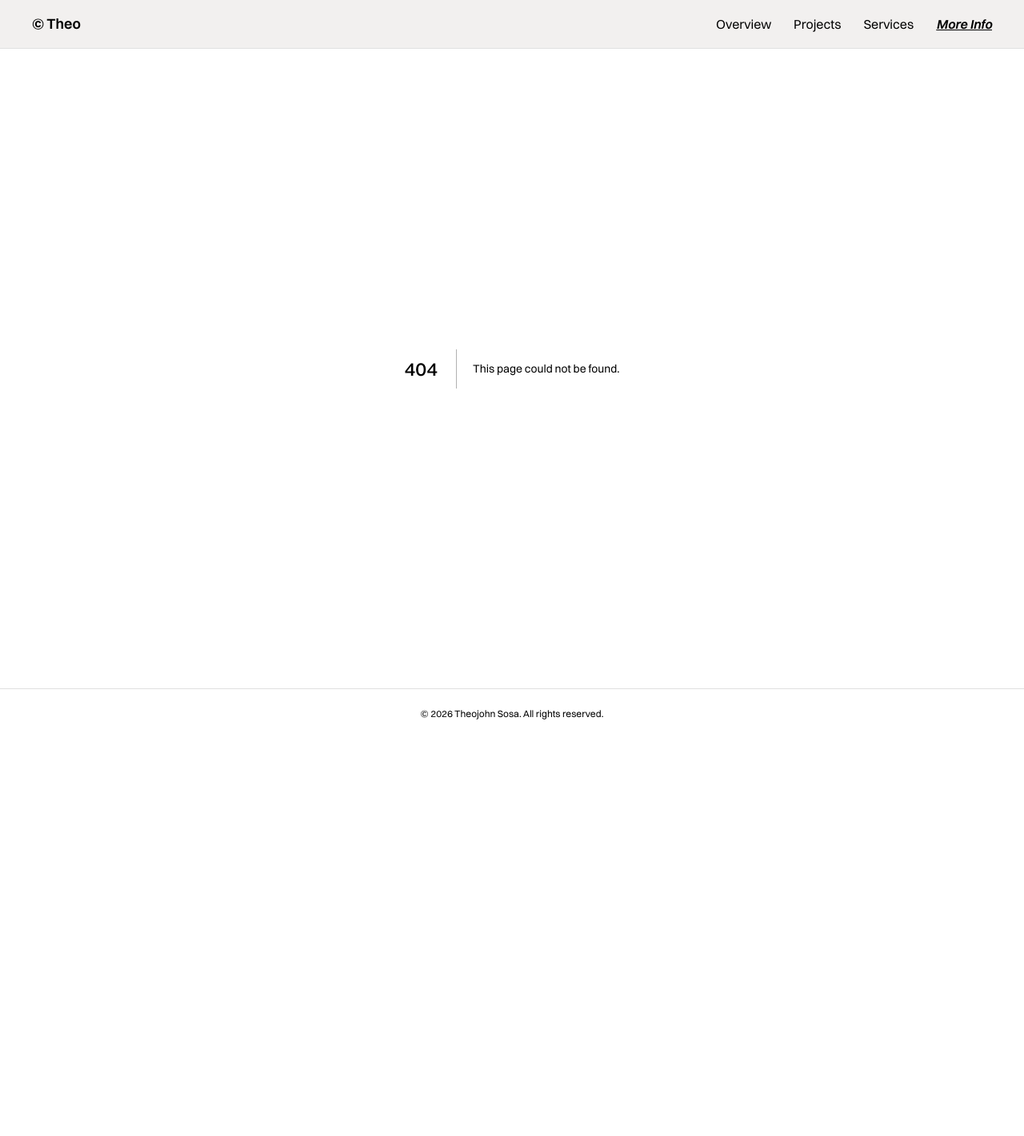
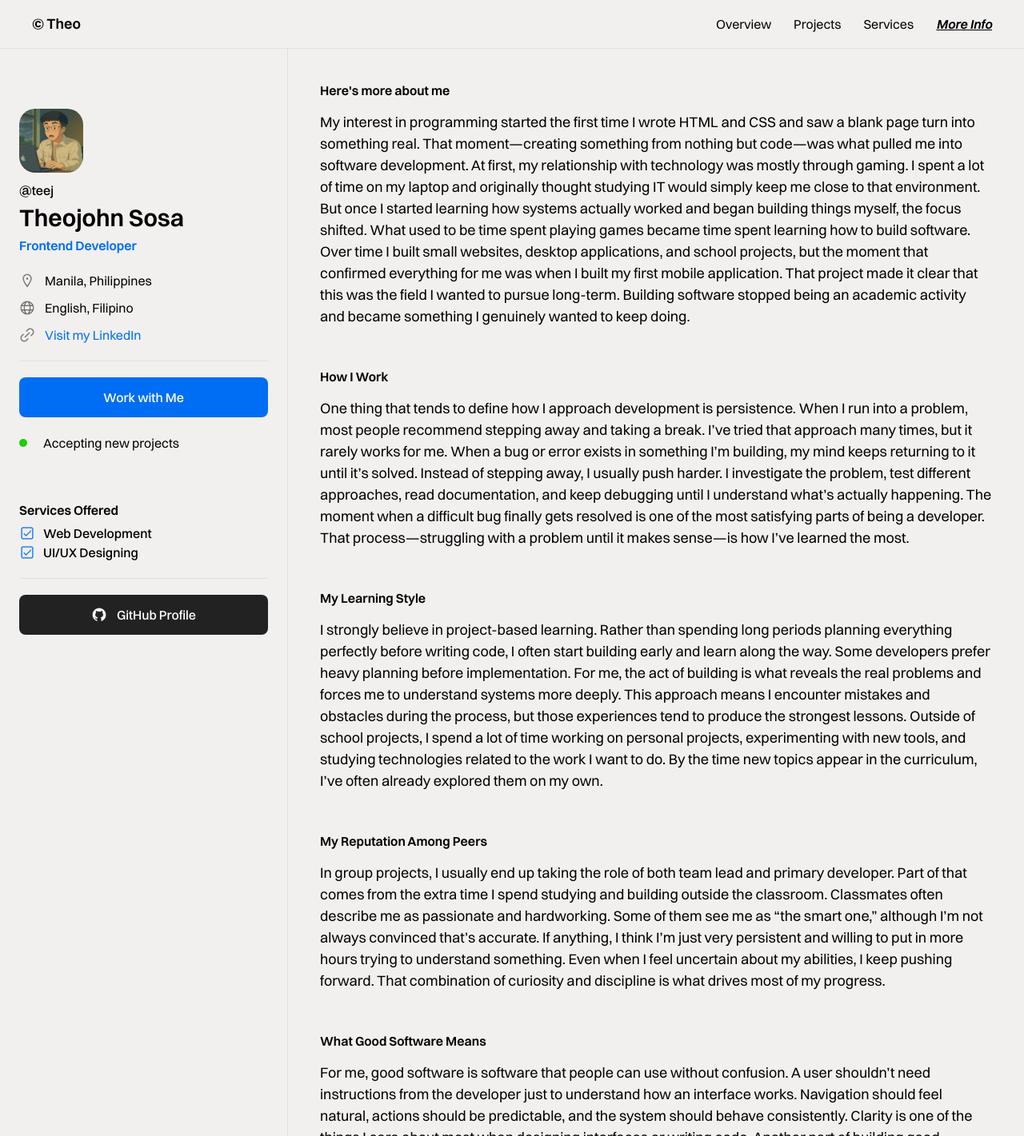
Before and after one commit to theojohnsosa/portfolio, a Next.js app: page /more-info in a window 1280 px wide. Before the commit this address had no page. Shown: the top 1421 px of the page at 80% size. Before the commit the page ends 921 px from the top, so only its background shows below. Built offline with nearby package versions, Linux system fonts and the light colour scheme.

Commit message:
feat: created and finished more info page

```diff
--- /dev/null
+++ b/src/app/more-info/page.js
@@ -0,0 +1,78 @@
+import React from 'react'
+import Sidebar from '../components/Sidebar'
+
+const page = () => {
+  return (
+    <>
+      <div className='flex flex-col md:flex-row'>
+        <Sidebar />
+        <main className='flex flex-col p-[40px]'>
+
+          <div className='flex flex-col w-full gap-[14px] mb-[50px]'>
+            <p className='font-semibold text-[16px]'>Here's more about me</p>
+            <p className='font-normal text-[18px]'>My interest in programming started the first time I wrote HTML and CSS and saw a blank page turn into something real. That moment—creating something from nothing but code—was what pulled me into software development. At first, my relationship with technology was mostly through gaming. I spent a lot of time on my laptop and originally thought studying IT would simply keep me close to that environment. But once I started learning how systems actually worked and began building things myself, the focus shifted. What used to be time spent playing games became time spent learning how to build software. Over time I built small websites, desktop applications, and school projects, but the moment that confirmed everything for me was when I built my first mobile application. That project made it clear that this was the field I wanted to pursue long-term. Building software stopped being an academic activity and became something I genuinely wanted to keep doing.</p>
+          </div>
+
+          <div className='flex flex-col w-full gap-[14px] mb-[50px]'>
+            <p className='font-semibold text-[16px]'>How I Work</p>
+            <p className='font-normal text-[18px]'>One thing that tends to define how I approach development is persistence. When I run into a problem, most people recommend stepping away and taking a break. I’ve tried that approach many times, but it rarely works for me. When a bug or error exists in something I’m building, my mind keeps returning to it until it’s solved. Instead of stepping away, I usually push harder. I investigate the problem, test different approaches, read documentation, and keep debugging until I understand what’s actually happening. The moment when a difficult bug finally gets resolved is one of the most satisfying parts of being a developer. That process—struggling with a problem until it makes sense—is how I’ve learned the most.</p>
+          </div>
+
+          <div className='flex flex-col w-full gap-[14px] mb-[50px]'>
+            <p className='font-semibold text-[16px]'>My Learning Style</p>
+            <p className='font-normal text-[18px]'>I strongly believe in project-based learning. Rather than spending long periods planning everything perfectly before writing code, I often start building early and learn along the way. Some developers prefer heavy planning before implementation. For me, the act of building is what reveals the real problems and forces me to understand systems more deeply. This approach means I encounter mistakes and obstacles during the process, but those experiences tend to produce the strongest lessons. Outside of school projects, I spend a lot of time working on personal projects, experimenting with new tools, and studying technologies related to the work I want to do. By the time new topics appear in the curriculum, I’ve often already explored them on my own.</p>
+          </div>
+
+          <div className='flex flex-col w-full gap-[14px] mb-[50px]'>
+            <p className='font-semibold text-[16px]'>My Reputation Among Peers</p>
+            <p className='font-normal text-[18px]'>In group projects, I usually end up taking the role of both team lead and primary developer. Part of that comes from the extra time I spend studying and building outside the classroom. Classmates often describe me as passionate and hardworking. Some of them see me as “the smart one,” although I’m not always convinced that’s accurate. If anything, I think I’m just very persistent and willing to put in more hours trying to understand something. Even when I feel uncertain about my abilities, I keep pushing forward. That combination of curiosity and discipline is what drives most of my progress.</p>
+          </div>
+
+          <div className='flex flex-col w-full gap-[14px] mb-[50px]'>
+            <p className='font-semibold text-[16px]'>What Good Software Means</p>
+            <p className='font-normal text-[18px]'>For me, good software is software that people can use without confusion. A user shouldn’t need instructions from the developer just to understand how an interface works. Navigation should feel natural, actions should be predictable, and the system should behave consistently. Clarity is one of the things I care about most when designing interfaces or writing code. Another part of building good software is anticipating edge cases. In practice, this is often where things break. Even when I think I’ve accounted for everything, demos and real use often reveal unexpected issues. Those moments can be frustrating, but they also remind me that good engineering requires constant refinement.</p>
+          </div>
+
+          <div className='flex flex-col w-full gap-[14px] mb-[50px]'>
+            <p className='font-semibold text-[16px]'>What I'm Currently Focused On</p>
+            <div className='font-normal text-[18px]'>
+              <p>Right now I'm continuing to improve both my technical and design skills.<br />On the development side, I focus primarily on building modern web applications using tools such as:</p>
+              <ul className='list-disc list-inside ml-[20px] mt-[10px] mb-[10px]'>
+                <li>Next.js for full-stack web development</li>
+                <li>Tailwind CSS for interface styling</li>
+                <li>Stripe for payment systems</li>
+                <li>Firebase and Supabase for authentication and databases</li>
+                <li>Resend for email services</li>
+                <li>Vercel for deployment and hosting</li>
+              </ul>
+              <p>Alongside development, I'm also working on strengthening my design abilities. One challenge I've encountered is translating ideas into strong visual interfaces, especially when inspiration runs out. Improving that skill is something I'm actively working on. Another skill I want to master is adaptability—being able to quickly understand and integrate new technologies as they emerge.</p>
+            </div>
+          </div>
+
+          <div className='flex flex-col w-full gap-[14px] mb-[50px]'>
+            <p className='font-semibold text-[16px]'>My Long-Term Vision</p>
+            <p className='font-normal text-[18px]'>In the long term, my goals are both professional and personal. Professionally, I want to continue building applications and systems that have real value. I’m particularly interested in creating software that has meaningful impact rather than simply existing as technical demonstrations. Personally, my motivation is tied closely to my family. One of my biggest goals is achieving financial stability and having the freedom to support the people who matter most to me. I want to reach a point where I can provide security, stability, and opportunities for my family while continuing to grow in my career. Everything I’m building now is part of that larger goal.</p>
+          </div>
+
+          <div className='flex flex-col w-full gap-[14px] mb-[50px]'>
+            <p className='font-semibold text-[16px]'>What Drives Me</p>
+            <p className='font-normal text-[18px]'>If I had to describe the main thing that differentiates me from other developers at my level, it would probably be how strongly I care about the work. When I enjoy what I’m doing, my motivation increases significantly. I tend to invest more time, explore deeper solutions, and push myself harder than expected. That persistence is something I rely on heavily. Skill develops over time, but work ethic is something that shapes progress every day.</p>
+          </div>
+
+          <div className='flex flex-col w-full gap-[14px] mb-[50px]'>
+            <p className='font-semibold text-[16px]'>The Kind of Environment I Thrive In</p>
+            <p className='font-normal text-[18px]'>I perform best around other developers who are building and improving constantly. Being surrounded by people who care about solving problems and writing better code pushes me to raise my own standards. Those environments accelerate growth.</p>
+          </div>
+
+          <div className='flex flex-col w-full gap-[14px]'>
+            <p className='font-semibold text-[16px]'>What I Want People to Remember</p>
+            <p className='font-normal text-[18px]'>If someone visits my portfolio, the main thing I want them to see is the kind of developer I am. Someone who works hard. Someone who cares about the details. Someone who keeps learning. Not someone who claims to know everything—but someone who is committed to becoming better at the craft every day.</p>
+          </div>
+
+        </main>
+      </div>
+    </>
+  )
+}
+
+export default page
```
